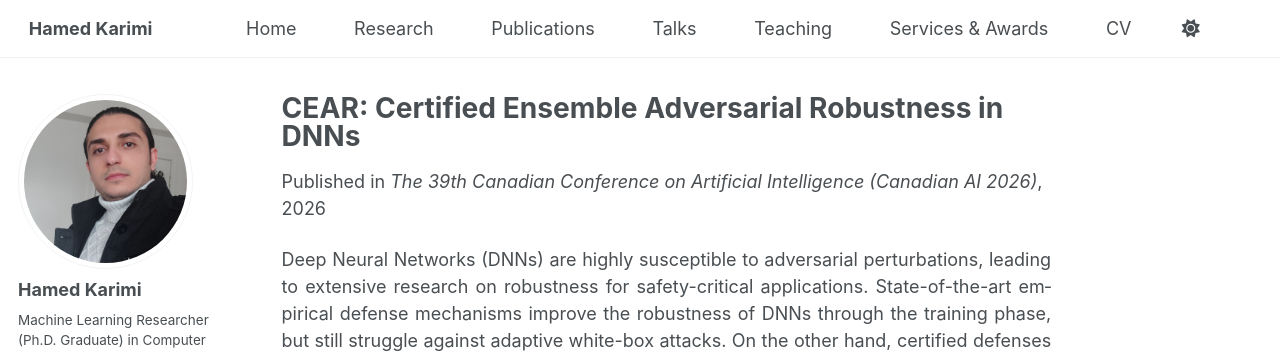
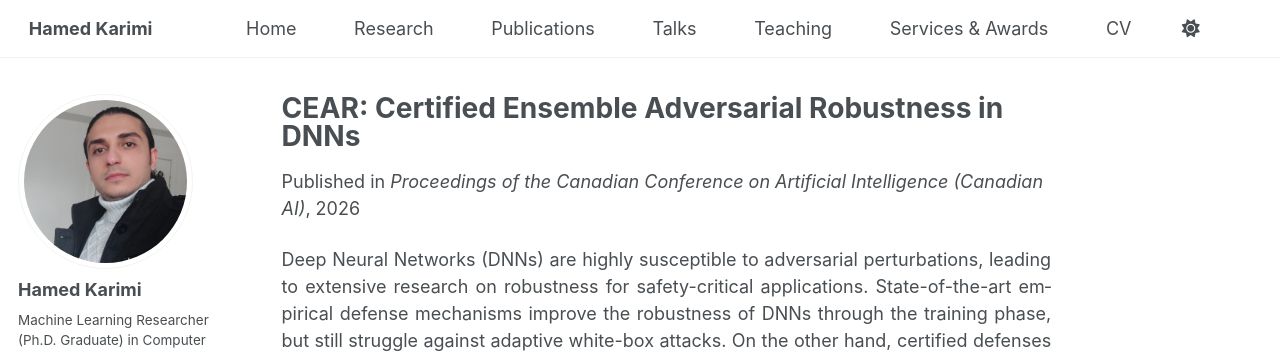
Before and after one commit to hamedmx/hamedmx.github.io, a Jekyll site: the page built from _publications/2026-04-01-cear-canai.md, in a window 1280 px wide and 900 px high. Shown: the top 353 px of the window. Built offline with Jekyll 4.4.1, drawn with Linux system fonts in a browser that asks for light colours; some web fonts are replaced; a script that is not in the unit is left out.

Commit message:
Update 2026-04-01-cear-canai.md

```diff
--- a/_publications/2026-04-01-cear-canai.md
+++ b/_publications/2026-04-01-cear-canai.md
@@ -5,7 +5,7 @@ category: conferences
 permalink: /publication/2026-cear-canai
 excerpt: "An ensemble-based robust method that utilizes a hybrid of empirical and certified defense mechanisms."
 date: 2026-04-01
-venue: "The 39th Canadian Conference on Artificial Intelligence (Canadian AI 2026)"
+venue: "Proceedings of the Canadian Conference on Artificial Intelligence (Canadian AI)"
 paperurl: ""
 status: "Accepted for publication in the Proceedings of International Joint Conference on Artificial Intelligence"
 citation: 'Sadig, D., Maleki, M., Karimi, H., & Samavi, R. (2026). “CEAR: Certified Ensemble Adversarial Robustness in DNNs.” Accepted to be published in the 39th Canadian Conference on Artificial Intelligence (Canadian AI 2026).'
```
